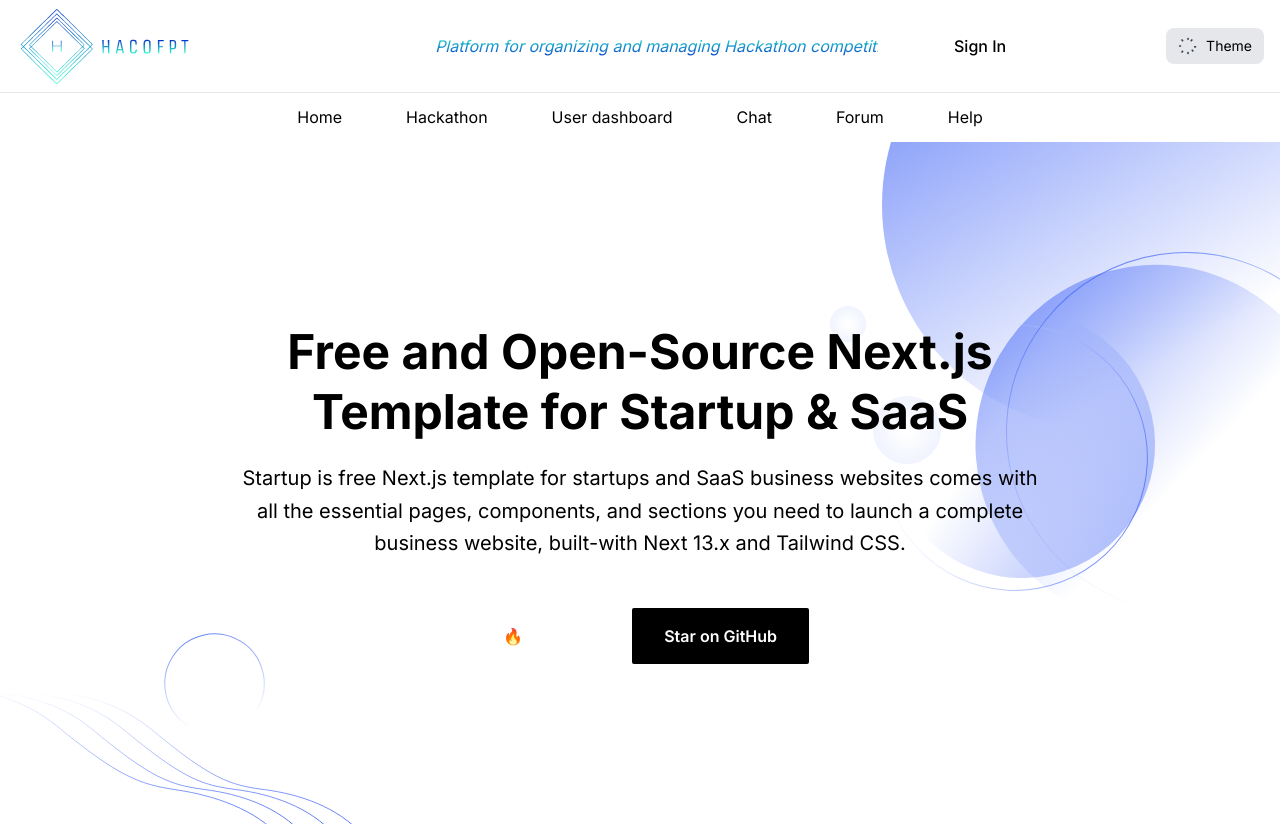
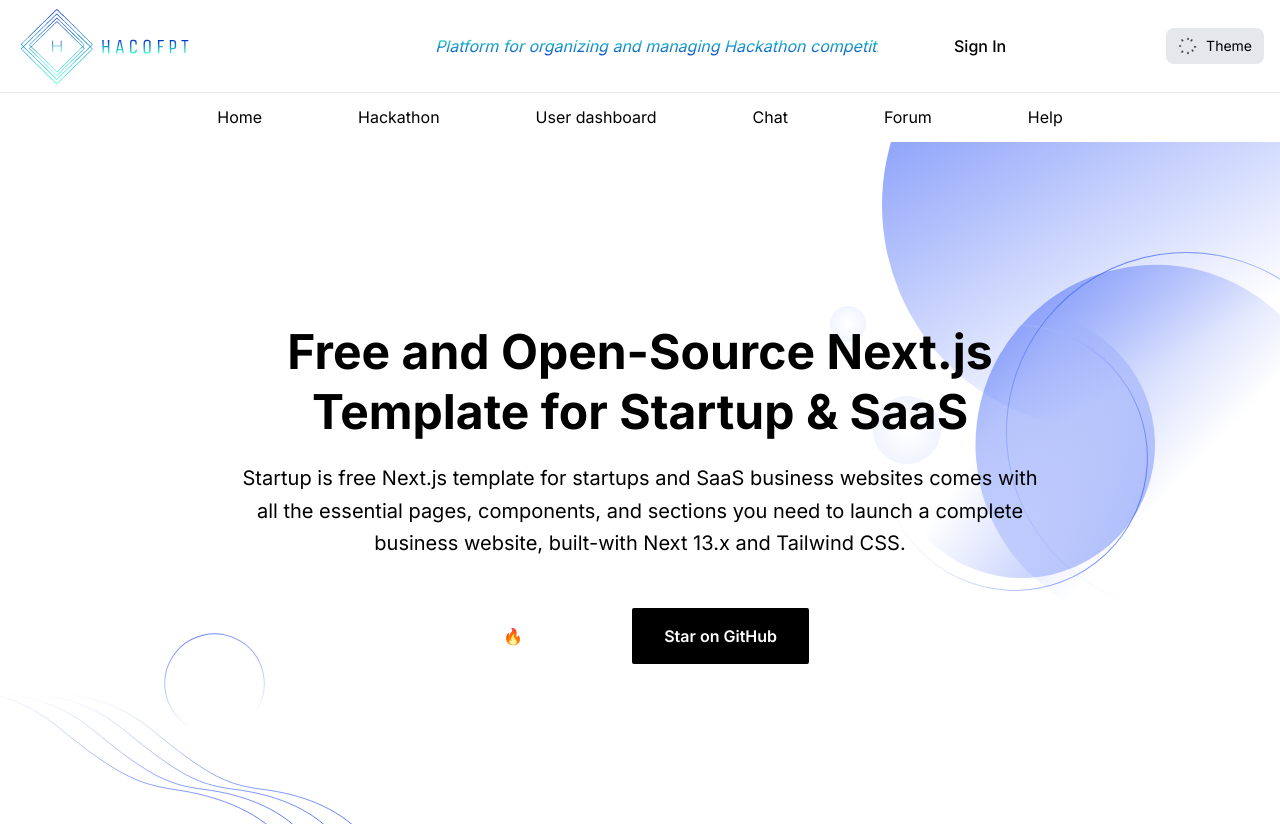
Before and after one commit to nevermore6264/hacof, a Next.js app: page / in a window 1280 px wide. Shown: the top 826 px of the page. Built offline with nearby package versions, Linux system fonts and the light colour scheme.

Commit message:
Update Header component: adjust padding for improved responsiveness in menu items.

```diff
--- a/src/components/Header/index.tsx
+++ b/src/components/Header/index.tsx
@@ -145,7 +145,7 @@ const Header = () => {
                         {menuItem.path ? (
                           <Link
                             href={menuItem.path}
-                            className={`flex py-2 px-4 md:px-6 lg:px-8 text-base lg:mr-0 lg:inline-flex lg:py-3 ${
+                            className={`flex py-2 px-4 md:px-6 lg:px-8 xl:px-12 text-base lg:mr-0 lg:inline-flex lg:py-3 ${
                               usePathName === menuItem.path
                                 ? "text-primary dark:text-white"
                                 : "text-dark hover:text-primary dark:text-white/70 dark:hover:text-white"
```
